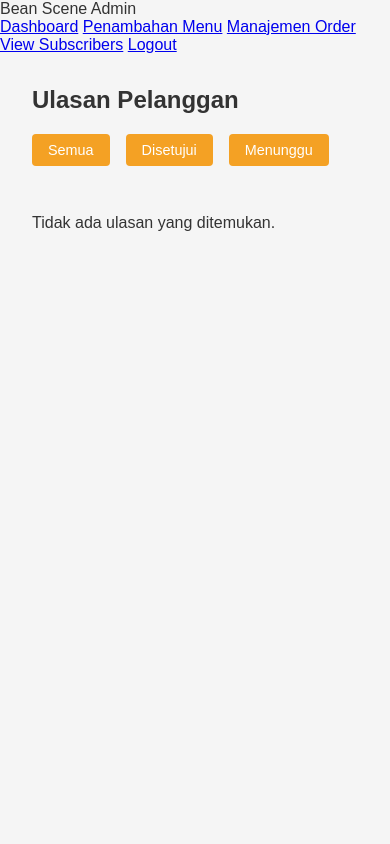
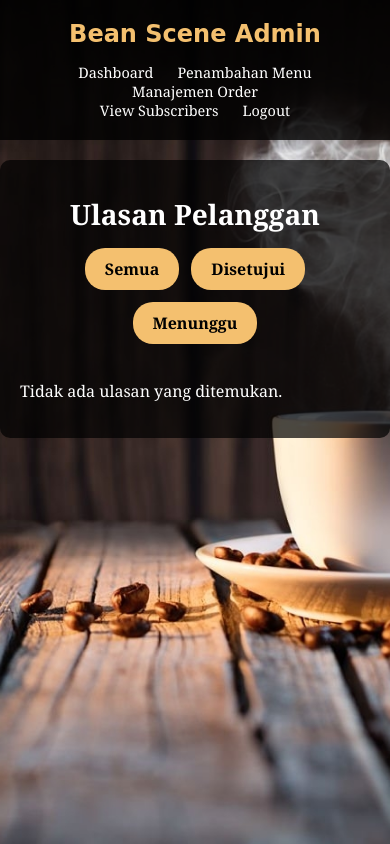
Before and after one commit to Fuentes771/PemogramanWebKelCASS, a PHP site: page /admin/ulasan.php in a window 390 px wide. Run offline with PHP 8.4, Linux system fonts and the light colour scheme; a user stored in the database is signed in; data that the repository does not hold is empty.

Commit message:
perubahan di bagian ulasan

```diff
--- a/admin/admin_dashboard.php
+++ b/admin/admin_dashboard.php
@@ -53,6 +53,7 @@ $total_subscriber = $subs_data['total_subscriber'];
             <a href="add_menu.php">Penambahan Menu</a>
             <a href="manage_orders.php">Manajemen Order</a>
             <a href="view_subscribers.php">View Subscribers</a>
+            <a href="ulasan.php">Ulasan</a>
             <a href="logout.php">Logout</a>
         </nav>
     </header>
--- a/admin/ulasan.php
+++ b/admin/ulasan.php
@@ -15,6 +15,7 @@ require_once '../php/config.php';
     <meta name="viewport" content="width=device-width, initial-scale=1.0">
     <title>Admin Dashboard - Kopi & Kuki</title>
     <link rel="stylesheet" href="../css/ulasan.css">
+    <link rel="stylesheet" href="../css/admin_style.css">
 
 </head>
 <body>
--- a/css/ulasan.css
+++ b/css/ulasan.css
@@ -1,119 +1,250 @@
-/* admin.css */
+/* ===== GAYA UTAMA ===== */
 body {
-    font-family: 'Playfair Display', sans-serif;
+    font-family: 'Georgia', serif;
+    color: #fff;
+    background: url('../img/latar-belakang-kopi.jpg') no-repeat center center/cover;
+    min-height: 100vh;
     margin: 0;
-    background-color: #f5f5f5;
-    color: #333;
 }
 
-.admin-header {
-    background-color: #3a2c1a;
-    color: white;
-    padding: 1rem 2rem;
+/* ===== HEADER YANG LEBIH KECIL ===== */
+header {
+    display: flex;
+    justify-content: space-between;
+    align-items: center;
+    padding: 15px 40px;
+    background-color: rgba(0, 0, 0, 0.8);
+    height: 60px;
+}
+
+header .logo {
+    font-size: 24px;
+    font-weight: bold;
+    font-family: 'Brush Script MT', cursive;
+    color: #f4c06f;
+}
+
+header nav {
+    display: flex;
+}
+
+header nav a {
+    margin: 0 12px;
+    color: #fff;
+    text-decoration: none;
+    font-weight: 500;
+    font-size: 0.9em;
+    transition: color 0.3s ease;
+}
+
+header nav a:hover {
+    color: #f4c06f;
+}
+
+/* ===== ADMIN CONTAINER ===== */
+.admin-container {
+    padding: 30px;
+    max-width: 1200px;
+    margin: 20px auto;
+    background-color: rgba(0, 0, 0, 0.7);
+    border-radius: 10px;
+}
+
+.admin-container h2 {
+    font-size: 28px;
+    margin: 15px 0;
+    color: #ffffff;
+    text-align: center;
+}
+
+/* ===== REVIEW FILTERS ===== */
+.review-filters {
+    display: flex;
+    gap: 12px;
+    margin-bottom: 20px;
+    justify-content: center;
+}
+
+/* ===== REVIEWS LIST - TEKS PUTIH ===== */
+.reviews-list {
+    display: grid;
+    grid-template-columns: repeat(auto-fill, minmax(350px, 1fr));
+    gap: 20px;
+    margin-top: 20px;
+}
+
+.review-item {
+    background-color: rgba(0, 0, 0, 0.7);
+    padding: 15px;
+    border-radius: 10px;
+    box-shadow: 0 4px 15px rgba(244, 192, 111, 0.2);
+    transition: transform 0.3s;
+}
+
+.review-item:hover {
+    transform: translateY(-5px);
+}
+
+.review-item.pending {
+    border-left: 5px solid #ff9800;
+}
+
+.review-item.approved {
+    border-left: 5px solid #4caf50;
+}
+
+.review-header {
+    margin-bottom: 12px;
+}
+
+.review-header h3 {
+    font-weight: bold;
+    color: #ffffff;
+    margin: 0 0 5px 0;
+    font-size: 1.1em;
+}
+
+.review-meta {
     display: flex;
     justify-content: space-between;
     align-items: center;
 }
 
-.admin-header h1 {
-    margin: 0;
-    font-size: 1.5rem;
-}
-
-.admin-header nav a {
-    color: white;
-    text-decoration: none;
-    margin-left: 1rem;
-    padding: 0.5rem 1rem;
-    border-radius: 4px;
-    transition: background-color 0.3s;
-}
-
-.admin-header nav a:hover {
-    background-color: rgba(255, 255, 255, 0.2);
-}
-
-.admin-container {
-    max-width: 1200px;
-    margin: 2rem auto;
-    padding: 0 2rem;
-}
-
-.review-filters {
-    margin: 1rem 0 2rem;
-    display: flex;
-    gap: 1rem;
-}
-
-.reviews-list {
-    display: grid;
-    gap: 1.5rem;
-}
-
-.review-item {
-    background: white;
-    padding: 1.5rem;
-    border-radius: 8px;
-    box-shadow: 0 2px 4px rgba(0, 0, 0, 0.1);
-}
-
-.review-item.pending {
-    border-left: 4px solid #f4a124;
-}
-
-.review-item.approved {
-    border-left: 4px solid #4CAF50;
-}
-
-.review-header {
-    display: flex;
-    justify-content: space-between;
-    align-items: center;
-    margin-bottom: 1rem;
-}
-
-.review-meta {
-    display: flex;
-    align-items: center;
-    gap: 1rem;
-}
-
 .rating {
-    color: #f4a124;
-    font-size: 1.2rem;
+    color: #ffffff;
+    font-size: 1.1em;
 }
 
 .date {
-    color: #777;
-    font-size: 0.9rem;
+    font-size: 0.85em;
+    color: #aaa;
 }
 
 .review-text {
+    color: #ffffff;
     line-height: 1.6;
-    margin-bottom: 1rem;
+    margin-bottom: 12px;
+    font-size: 0.95em;
 }
 
 .review-actions {
     display: flex;
-    gap: 1rem;
+    gap: 8px;
 }
 
+/* ===== TOMBOL ===== */
 .btn {
+    background-color: #f4c06f;
+    color: #000;
+    border: none;
+    padding: 10px 20px;
+    border-radius: 20px;
+    font-weight: bold;
+    cursor: pointer;
+    transition: background-color 0.3s ease;
+    font-family: 'Georgia', serif;
+    text-decoration: none;
+    font-size: 1em;
     display: inline-block;
-    padding: 0.5rem 1rem;
-    background-color: #f4a124;
-    color: white;
-    text-decoration: none;
-    border-radius: 4px;
-    border: none;
-    cursor: pointer;
-    font-size: 0.9rem;
+}
+
+.btn:hover {
+    background-color: #d49e42;
 }
 
 .btn-danger {
-    background-color: #e74c3c;
+    background-color: #f44336;
+    color: white;
 }
 
-.btn:hover {
-    opacity: 0.9;
+.btn-danger:hover {
+    background-color: #d32f2f;
 }
+
+/* ===== TABEL ===== */
+table {
+    width: 100%;
+    border-collapse: collapse;
+    margin-top: 20px;
+}
+
+th, td {
+    padding: 12px;
+    text-align: left;
+    border-bottom: 1px solid rgba(244, 192, 111, 0.3);
+}
+
+th {
+    background-color: rgba(244, 192, 111, 0.2);
+    color: #f4c06f;
+    font-weight: 600;
+}
+
+/* ===== DASHBOARD CARDS ===== */
+.dashboard-cards {
+    display: flex;
+    gap: 20px;
+    margin-top: 30px;
+    flex-wrap: wrap;
+}
+
+.card {
+    flex: 1;
+    min-width: 200px;
+    background-color: rgba(0, 0, 0, 0.7);
+    padding: 20px;
+    border-radius: 12px;
+    box-shadow: 0 4px 15px rgba(244, 192, 111, 0.2);
+    text-align: center;
+    transition: transform 0.3s;
+}
+
+.card:hover {
+    transform: translateY(-5px);
+}
+
+.card h3 {
+    font-size: 2em;
+    color: #f4c06f;
+    margin: 10px 0;
+}
+
+.card p {
+    font-size: 1em;
+    color: #ddd;
+}
+
+/* ===== TAMPILAN MOBILE ===== */
+@media (max-width: 768px) {
+    header {
+        padding: 15px 20px;
+        flex-direction: column;
+        height: auto;
+    }
+
+    header nav {
+        margin-top: 15px;
+        flex-wrap: wrap;
+        justify-content: center;
+    }
+
+    .admin-container {
+        padding: 20px;
+    }
+
+    .review-filters {
+        flex-wrap: wrap;
+    }
+
+    .reviews-list {
+        grid-template-columns: 1fr;
+    }
+
+    .dashboard-cards {
+        flex-direction: column;
+    }
+
+    .card {
+        min-width: 100%;
+    }
+}
```
